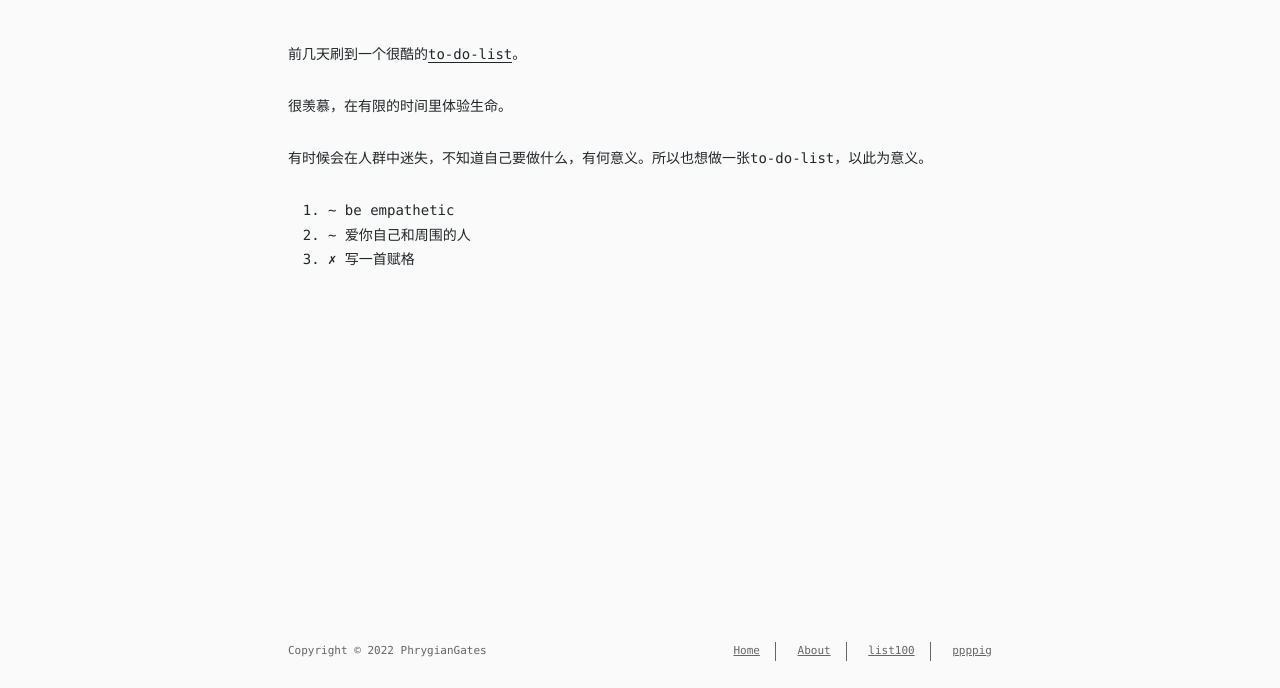
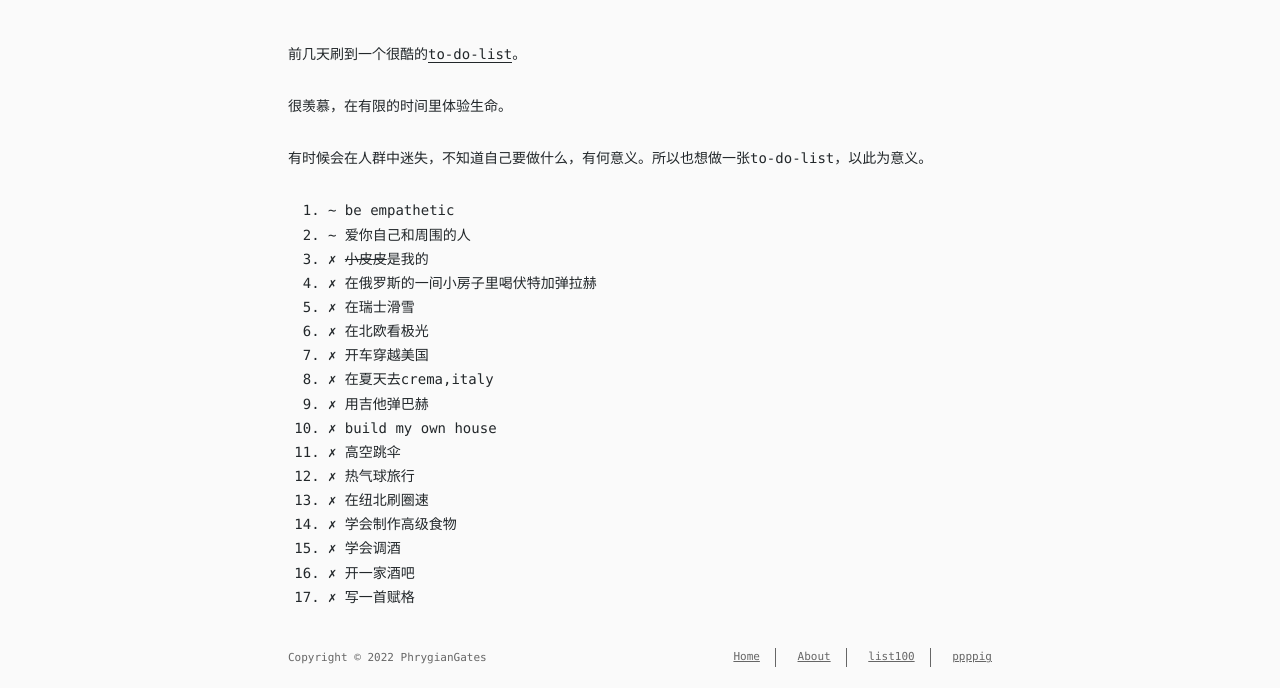
Before and after one commit to PhrygianGates/PhrygianGates.github.io, a plain HTML site: page list100/index.html in a window 1280 px wide. Shown: the part 119-807 px from the top of the page. Drawn offline with Linux system fonts and the light colour scheme; a web font is replaced by a local one.

Commit message:
Site updated: 2022-02-17 22:44:17

```diff
--- a/list100/index.html
+++ b/list100/index.html
@@ -6,15 +6,15 @@
     <meta http-equiv="X-UA-Compatible" content="IE=edge">
     <meta name="HandheldFriendly" content="True">
     <meta name="viewport" content="width=device-width, initial-scale=1, maximum-scale=1" />
-    <meta name="description" content="前几天刷到一个很酷的to-do-list。 很羡慕，在有限的时间里体验生命。 有时候会在人群中迷失，不知道自己要做什么，有何意义。所以也想做一张to-do-list，以此为意义。  ~ be empathetic ~ 爱你自己和周围的人 ✗ 写一首赋格">
+    <meta name="description" content="前几天刷到一个很酷的to-do-list。 很羡慕，在有限的时间里体验生命。 有时候会在人群中迷失，不知道自己要做什么，有何意义。所以也想做一张to-do-list，以此为意义。  ~ be empathetic ~ 爱你自己和周围的人 ✗ 小皮皮是我的 ✗ 在俄罗斯的一间小房子里喝伏特加弹拉赫 ✗ 在瑞士滑雪 ✗ 在北欧看极光 ✗ 开车穿越美国 ✗ 在夏天去crema,italy ✗ 用吉他弹巴">
 <meta property="og:type" content="website">
 <meta property="og:title" content="list100">
 <meta property="og:url" content="http://example.com/list100/index.html">
 <meta property="og:site_name" content="PhrygianGates">
-<meta property="og:description" content="前几天刷到一个很酷的to-do-list。 很羡慕，在有限的时间里体验生命。 有时候会在人群中迷失，不知道自己要做什么，有何意义。所以也想做一张to-do-list，以此为意义。  ~ be empathetic ~ 爱你自己和周围的人 ✗ 写一首赋格">
+<meta property="og:description" content="前几天刷到一个很酷的to-do-list。 很羡慕，在有限的时间里体验生命。 有时候会在人群中迷失，不知道自己要做什么，有何意义。所以也想做一张to-do-list，以此为意义。  ~ be empathetic ~ 爱你自己和周围的人 ✗ 小皮皮是我的 ✗ 在俄罗斯的一间小房子里喝伏特加弹拉赫 ✗ 在瑞士滑雪 ✗ 在北欧看极光 ✗ 开车穿越美国 ✗ 在夏天去crema,italy ✗ 用吉他弹巴">
 <meta property="og:locale" content="en_US">
 <meta property="article:published_time" content="2022-02-16T09:06:13.000Z">
-<meta property="article:modified_time" content="2022-02-17T02:04:07.441Z">
+<meta property="article:modified_time" content="2022-02-17T14:44:01.810Z">
 <meta property="article:author" content="PhrygianGates">
 <meta name="twitter:card" content="summary">
 
@@ -97,6 +97,20 @@
 <ol>
 <li>~ be empathetic</li>
 <li>~ 爱你自己和周围的人</li>
+<li>✗ <del>小皮皮</del>是我的</li>
+<li>✗ 在俄罗斯的一间小房子里喝伏特加弹拉赫</li>
+<li>✗ 在瑞士滑雪</li>
+<li>✗ 在北欧看极光</li>
+<li>✗ 开车穿越美国</li>
+<li>✗ 在夏天去crema,italy</li>
+<li>✗ 用吉他弹巴赫</li>
+<li>✗ build my own house</li>
+<li>✗ 高空跳伞</li>
+<li>✗ 热气球旅行</li>
+<li>✗ 在纽北刷圈速</li>
+<li>✗ 学会制作高级食物</li>
+<li>✗ 学会调酒</li>
+<li>✗ 开一家酒吧</li>
 <li>✗ 写一首赋格</li>
 </ol>
 
```
